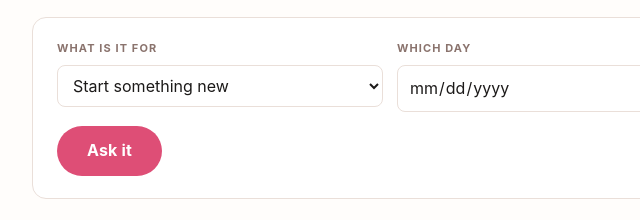
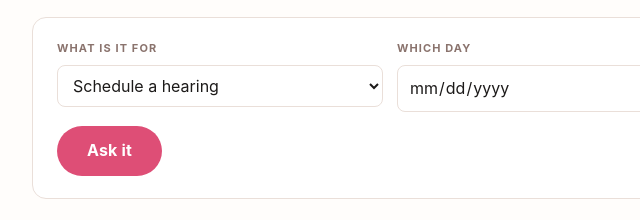
Before and after one commit to czocher2-boop/the-general, a plain HTML site: page index.html in a window 1280 px wide. Shown: the part 410-630 px from the top of the page, 250-890 px from the left. Drawn offline with Linux system fonts and the light colour scheme.

Commit message:
Add files via upload

```diff
--- a/index.html
+++ b/index.html
@@ -438,18 +438,18 @@ function chartAt(date,lat,lon){
 
 /* ---------- purposes ---------- */
 const PURPOSES={
+ hearing:{label:"Schedule a hearing",house:10,keys:["Mercury","Jupiter"],wax:.5,rx:{Mercury:-16,Jupiter:-6}},
+ birth:{label:"Giving birth",house:5,keys:["Moon","Venus","Jupiter"],wax:1,rx:{Venus:-6,Mercury:-4}},
  begin:{label:"Start something new",house:1,keys:["Jupiter","Venus"],wax:1,rx:{Mercury:-8}},
  ask:{label:"Send the letter, make the ask",house:11,keys:["Mercury","Venus"],wax:1,rx:{Mercury:-10}},
  meeting:{label:"First meeting, or a date",house:7,keys:["Venus"],wax:1,rx:{Venus:-10}},
  contract:{label:"Sign, agree, negotiate",house:7,keys:["Mercury","Venus"],wax:.5,rx:{Mercury:-16,Venus:-8}},
  interview:{label:"Interview, or be judged for a role",house:10,keys:["Sun","Mercury","Jupiter"],wax:1,rx:{Mercury:-10}},
- hearing:{label:"Schedule a hearing",house:10,keys:["Mercury","Jupiter"],wax:.5,rx:{Mercury:-16,Jupiter:-6}},
  travel:{label:"Travel, or go somewhere",house:9,keys:["Jupiter"],wax:.5,rx:{Mercury:-6}},
  make:{label:"Begin a piece of work",house:5,keys:["Venus","Sun"],wax:1,rx:{Venus:-6}},
  repair:{label:"A hard conversation, or mending one",house:7,keys:["Venus"],wax:-.5,rx:{Venus:-12,Mercury:-8}},
- money:{label:"Money — buy, sell, commit",house:2,keys:["Venus","Jupiter"],wax:1,rx:{Venus:-10}},
- body:{label:"The body — begin a regimen",house:6,keys:["Sun"],wax:-1,rx:{Mars:-8}},
- birth:{label:"Giving birth",house:5,keys:["Moon","Venus","Jupiter"],wax:1,rx:{Venus:-6,Mercury:-4}},
+ money:{label:"Money \u2014 buy, sell, commit",house:2,keys:["Venus","Jupiter"],wax:1,rx:{Venus:-10}},
+ body:{label:"The body \u2014 begin a regimen",house:6,keys:["Sun"],wax:-1,rx:{Mars:-8}},
  gather:{label:"Gather people",house:11,keys:["Venus","Jupiter"],wax:1,rx:{Venus:-8}}
 };
 const BANDS=[[28,"AUSPICIOUS","the sky is working for you"],[12,"GOOD","clean — nothing classical stands in the way"],
```
